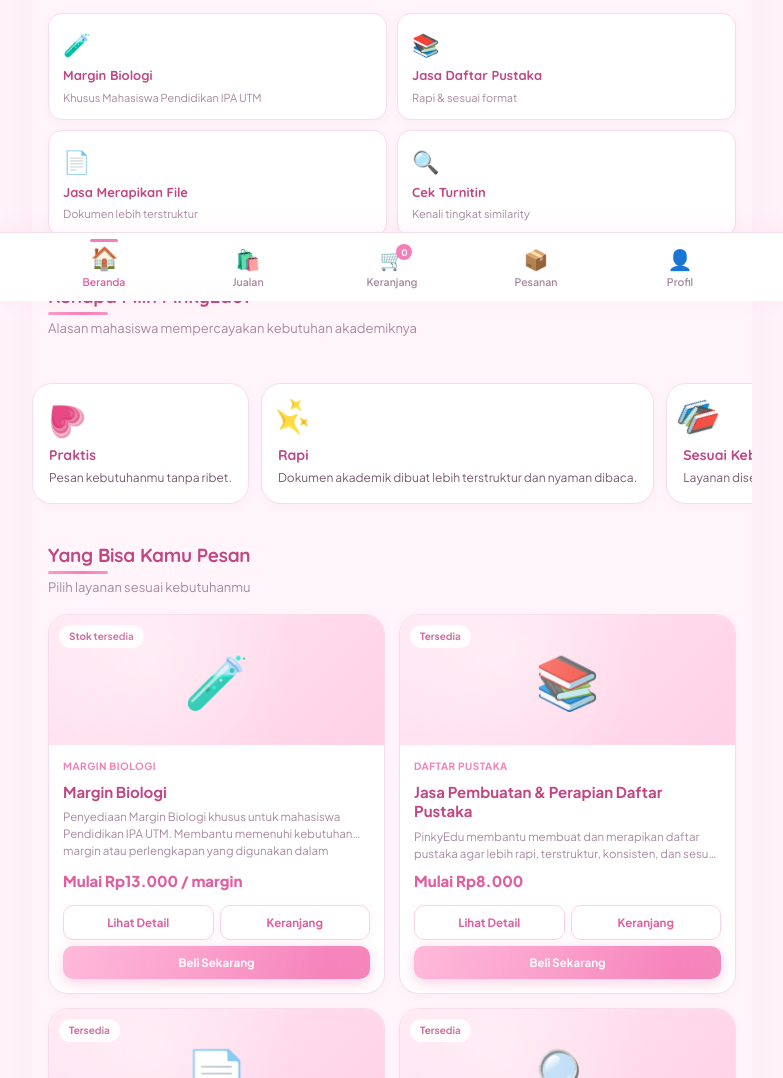
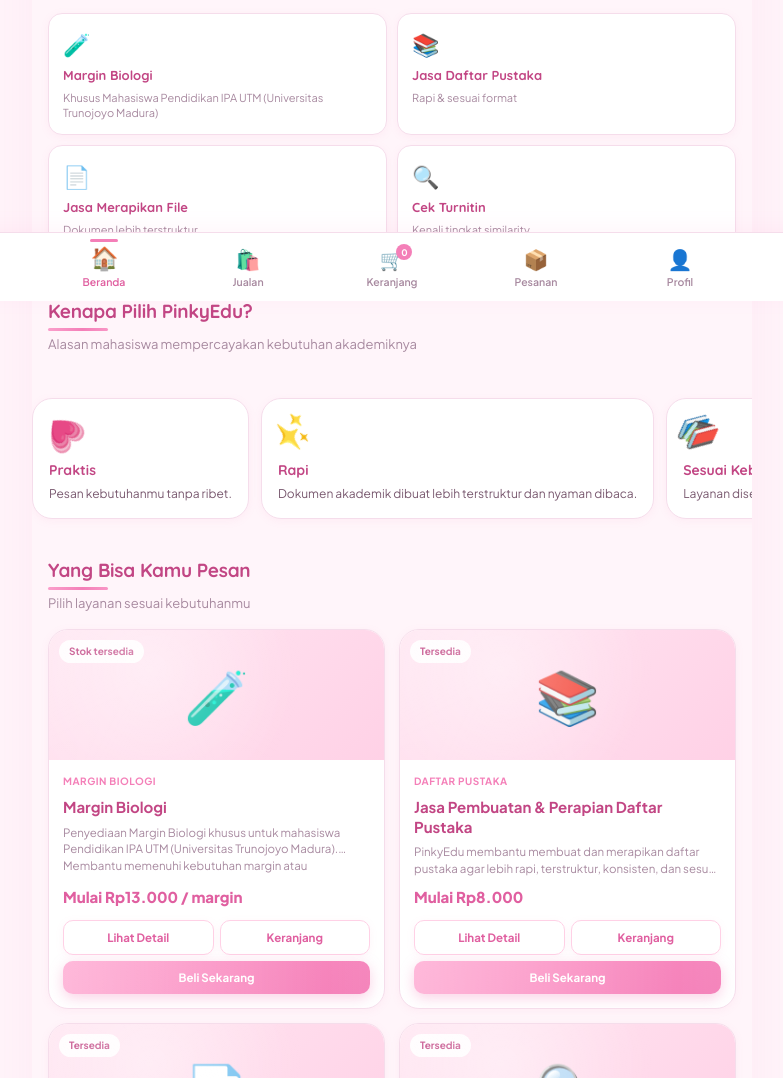
Before and after one commit to flowers-creator/pinkyedu.id., a plain HTML site: page index.html in a window 1280 px wide. Shown: the part 499-1577 px from the top of the page, without its empty margins (248-1031 px from the left). Drawn offline with Linux system fonts and the light colour scheme.

Commit message:
index.html

```diff
--- a/index.html
+++ b/index.html
@@ -320,7 +320,7 @@
       <h2 class="section-title">Highlight Layanan</h2>
       <p class="section-sub">Yang paling sering dicari mahasiswa</p>
       <div class="highlight-grid">
-        <div class="highlight-card" onclick="openDetail('margin-biologi')"><div class="hi-ic">🧪</div><h4>Margin Biologi</h4><p>Khusus Mahasiswa Pendidikan IPA UTM</p></div>
+        <div class="highlight-card" onclick="openDetail('margin-biologi')"><div class="hi-ic">🧪</div><h4>Margin Biologi</h4><p>Khusus Mahasiswa Pendidikan IPA UTM (Universitas Trunojoyo Madura)</p></div>
         <div class="highlight-card" onclick="openDetail('daftar-pustaka')"><div class="hi-ic">📚</div><h4>Jasa Daftar Pustaka</h4><p>Rapi & sesuai format</p></div>
         <div class="highlight-card" onclick="openDetail('rapikan-file')"><div class="hi-ic">📄</div><h4>Jasa Merapikan File</h4><p>Dokumen lebih terstruktur</p></div>
         <div class="highlight-card" onclick="openDetail('cek-turnitin')"><div class="hi-ic">🔍</div><h4>Cek Turnitin</h4><p>Kenali tingkat similarity</p></div>
@@ -495,7 +495,7 @@
 const SOURCES_TIERS=generateSourcesTiers();
 const PAGES_TIERS=generatePagesTiers();
 const PRODUCTS=[
-{id:'margin-biologi',name:'Margin Biologi',category:'margin',icon:'🧪',pricingType:'per_unit',price:13000,unit:'margin',stock:12,desc:'Penyediaan Margin Biologi khusus untuk mahasiswa Pendidikan IPA UTM. Membantu memenuhi kebutuhan margin atau perlengkapan yang digunakan dalam kegiatan praktikum Biologi.',services:['Menyediakan Margin Biologi sesuai kebutuhan mahasiswa Pendidikan IPA UTM.','Jumlah produk disesuaikan dengan pesanan.','Produk disiapkan sebelum diserahkan kepada pelanggan.','Kondisi produk diperiksa sebelum diberikan.','Produk dapat digunakan untuk kebutuhan kegiatan praktikum atau perkuliahan Biologi.'],docs:['Kebutuhan praktikum Biologi','Perkuliahan Biologi'],terms:['Khusus untuk mahasiswa Pendidikan IPA UTM.','Stok terbatas, maksimal pembelian sesuai stok tersedia.'],needsFile:false,faq:[{q:'Apakah bisa pesan lebih dari 12?',a:'Untuk saat ini stok maksimal 12 margin per pesanan.'},{q:'Khusus untuk siapa layanan ini?',a:'Margin Biologi ini dikhususkan untuk mahasiswa Pendidikan IPA UTM.'},{q:'Bagaimana cara pengambilan?',a:'Admin akan menginformasikan detail pengambilan setelah pesanan dikonfirmasi.'}]},
+{id:'margin-biologi',name:'Margin Biologi',category:'margin',icon:'🧪',pricingType:'per_unit',price:13000,unit:'margin',stock:12,desc:'Penyediaan Margin Biologi khusus untuk mahasiswa Pendidikan IPA UTM (Universitas Trunojoyo Madura). Membantu memenuhi kebutuhan margin atau perlengkapan yang digunakan dalam kegiatan praktikum Biologi.',services:['Menyediakan Margin Biologi sesuai kebutuhan mahasiswa Pendidikan IPA UTM (Universitas Trunojoyo Madura).','Jumlah produk disesuaikan dengan pesanan.','Produk disiapkan sebelum diserahkan kepada pelanggan.','Kondisi produk diperiksa sebelum diberikan.','Produk dapat digunakan untuk kebutuhan kegiatan praktikum atau perkuliahan Biologi.'],docs:['Kebutuhan praktikum Biologi','Perkuliahan Biologi'],terms:['Khusus untuk mahasiswa Pendidikan IPA UTM (Universitas Trunojoyo Madura).','Stok terbatas, maksimal pembelian sesuai stok tersedia.'],needsFile:false,faq:[{q:'Apakah bisa pesan lebih dari 12?',a:'Untuk saat ini stok maksimal 12 margin per pesanan.'},{q:'Khusus untuk siapa layanan ini?',a:'Margin Biologi ini dikhususkan untuk mahasiswa Pendidikan IPA UTM (Universitas Trunojoyo Madura).'},{q:'Bagaimana cara pengambilan?',a:'Admin akan menginformasikan detail pengambilan setelah pesanan dikonfirmasi.'}]},
 {id:'daftar-pustaka',name:'Jasa Pembuatan & Perapian Daftar Pustaka',category:'pustaka',icon:'📚',pricingType:'sources',unit:'sumber',desc:'PinkyEdu membantu membuat dan merapikan daftar pustaka agar lebih rapi, terstruktur, konsisten, dan sesuai format yang dibutuhkan.',priceTiers:SOURCES_TIERS,services:['Membuat daftar pustaka berdasarkan sumber yang diberikan.','Menyusun informasi sumber secara sistematis.','Menyesuaikan format penulisan.','Menyamakan format seluruh daftar pustaka.','Mengatur kapitalisasi.','Mengatur huruf miring.','Merapikan tanda baca.','Merapikan nama penulis.','Mengurutkan berdasarkan abjad.','Menghindari sumber yang sama ditulis berulang.','Mengolah sumber buku, jurnal, artikel, website, prosiding, skripsi, tesis, dan sumber akademik lainnya.','Mengatur jarak antarbaris.','Mengatur hanging indent.','Menyamakan font.','Melakukan pengecekan akhir.'],docs:['Makalah','Proposal','Artikel','Laporan','Modul','Tugas kuliah','Karya tulis','Dokumen akademik lainnya'],terms:['Layanan ini hanya mencakup pembuatan dan perapian daftar pustaka berdasarkan sumber yang diberikan pelanggan.'],needsFile:true,faq:[{q:'Apakah sumber harus lengkap?',a:'Ya, pelanggan perlu memberikan sumber yang ingin dibuat daftar pustakanya.'},{q:'Berapa lama pengerjaan?',a:'Estimasi akan diinformasikan admin setelah pesanan dikonfirmasi.'}]},
 {id:'rapikan-file',name:'Jasa Merapikan Format File',category:'file',icon:'📄',pricingType:'pages',unit:'halaman',desc:'PinkyEdu membantu merapikan format dokumen akademik agar lebih terstruktur, konsisten, dan nyaman dibaca.',priceTiers:PAGES_TIERS,services:['Perapian format teks','Perapian paragraf','Pengaturan spasi','Pengaturan margin','Perapian halaman','Pengaturan heading','Perapian nomor halaman','Perapian tabel','Perapian gambar','Perapian daftar isi','Perapian bagian dokumen lainnya'],docs:['Makalah','Proposal','Artikel','Modul','Laporan','Tugas kuliah','Dokumen akademik lainnya'],terms:['Daftar pustaka tidak termasuk dalam jasa merapikan file.'],needsFile:true,faq:[{q:'Format file apa yang diterima?',a:'Umumnya .doc, .docx, atau .pdf. Jika berbeda, bisa dikonsultasikan ke admin.'},{q:'Apakah termasuk edit isi?',a:'Tidak, layanan hanya merapikan format, bukan mengubah isi dokumen.'}]},
 {id:'cek-turnitin',name:'Jasa Cek Turnitin',category:'turnitin',icon:'🔍',pricingType:'flat',price:3000,unit:'pesanan',desc:'PinkyEdu menyediakan jasa cek Turnitin untuk membantu mahasiswa mengetahui tingkat similarity pada dokumen akademik sebelum digunakan atau dikumpulkan.',services:['Pengecekan similarity.','Menampilkan persentase similarity.','Memeriksa dokumen yang dikirim pelanggan.','Memberikan hasil pengecekan.','Pelanggan dapat melakukan pengecekan ulang setelah revisi.','Pengecekan ulang dihitung sebagai pesanan baru.'],docs:['Makalah','Proposal','Artikel','Laporan','Skripsi','Tugas kuliah','Karya tulis','Dokumen akademik lainnya'],terms:['Pengecekan ulang dihitung sebagai pesanan baru.'],needsFile:true,faq:[{q:'Apakah hasil berupa screenshot?',a:'Hasil akan diberikan sesuai kesepakatan dengan admin.'},{q:'Berapa kali bisa cek ulang?',a:'Setiap pengecekan ulang dihitung sebagai pesanan baru.'}]}
```
